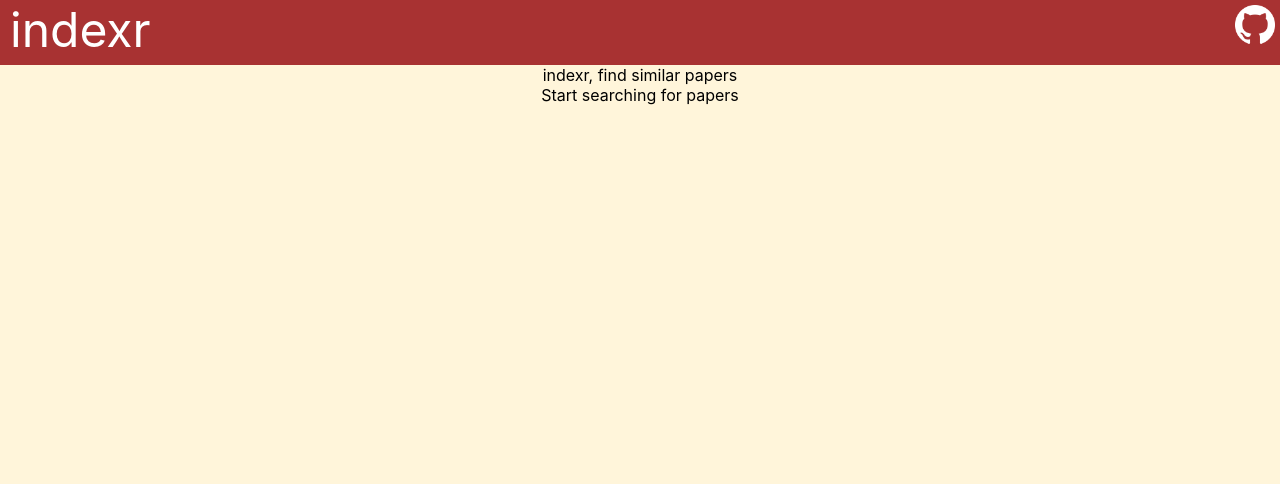
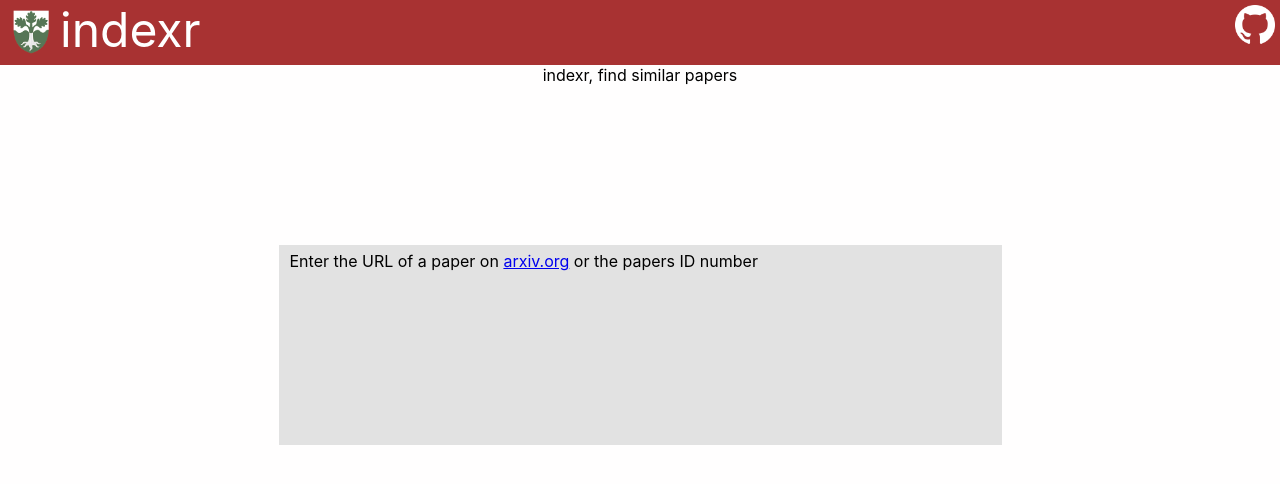
Before and after one commit to linuxandchill/indexr-frontend, a React (Create React App) app: page / in a window 1280 px wide. Shown: the top 484 px of the page. Built offline with nearby package versions, Linux system fonts and the light colour scheme.

Commit message:
modifications to the header, and created a component for the searchbox

```diff
--- a/src/App.js
+++ b/src/App.js
@@ -1,5 +1,4 @@
 import React from 'react';
-import logo from './logo.svg';
 import './App.css';
 
 function App() {
--- a/src/header/header.css
+++ b/src/header/header.css
@@ -37,6 +37,13 @@
   margin-left:10px;
 }
 
+.header-logo{
+  max-height: 46px;
+  position: relative;
+  top: 7px;
+  margin-right: 8px;
+}
+
 .header-tagline{
   float:left;
   width: 100%;
--- a/src/header/header.js
+++ b/src/header/header.js
@@ -1,6 +1,7 @@
 import React from 'react';
 import './header.css';
 import githubLogo from './github.png';
+import indexrLogo from './coat.png';
 
 function Header(){
   return (
@@ -10,6 +11,7 @@ function Header(){
         <div className="header-left">
 
           <div className="header-brand">
+          <img className="header-logo" src={indexrLogo} alt="indexr, a search engine for simialr papers" />
             indexr
           </div>
 
--- a/src/index.css
+++ b/src/index.css
@@ -5,7 +5,7 @@ body {
     sans-serif;
   -webkit-font-smoothing: antialiased;
   -moz-osx-font-smoothing: grayscale;
-  background-color: #fff5da;
+  background-color: #fffefe;
 }
 
 code {
--- a/src/index.js
+++ b/src/index.js
@@ -1,14 +1,14 @@
 import React from 'react';
 import ReactDOM from 'react-dom';
 import './index.css';
-import App from './App';
+import Searchbox from './searchbox/searchbox';
 import Header from './header/header';
 import * as serviceWorker from './serviceWorker';
 
 ReactDOM.render(
   <React.StrictMode>
     <Header />
-    <App />
+    <Searchbox />
   </React.StrictMode>,
   document.getElementById('root')
 );
--- /dev/null
+++ b/src/searchbox/searchbox.css
@@ -0,0 +1,18 @@
+.searchbox-container{
+  float: left;
+  width: 100%;
+  margin-top: 160px;
+}
+
+.searchbox{
+  margin: 0 auto;
+  width: 723px;
+  min-height: 200px;
+  background-color: rgba(194, 194, 194, 0.47);
+  max-width: 95%
+}
+
+.searchbox-top{
+  padding-top: 6px;
+  padding-left: 11px;
+}
--- /dev/null
+++ b/src/searchbox/searchbox.js
@@ -0,0 +1,28 @@
+import React from 'react';
+import './searchbox.css';
+
+function Searchbox(){
+
+  return(
+
+    <div className="searchbox-container">
+      <div className="searchbox">
+        <div className="searchbox-top">
+
+        Enter the URL of a paper on <a href="arxiv.org">arxiv.org</a> or the papers ID number
+
+        </div>
+        <div className="searchbox-form">
+
+        </div>
+      </div>
+    </div>
+
+
+  )
+
+
+
+}
+
+export default Searchbox
```
Also changed, not shown: src/header/coat.png (added).
